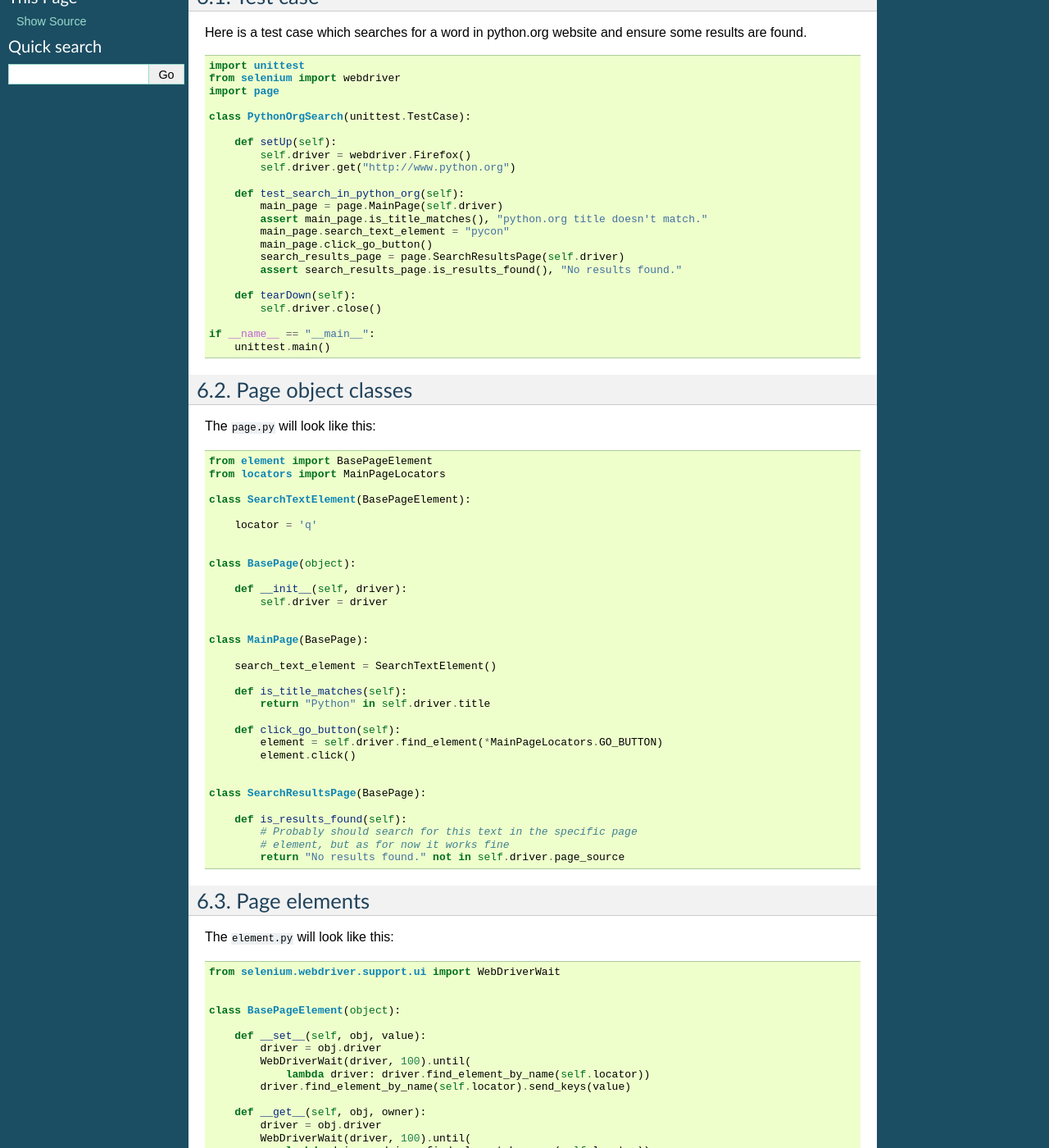
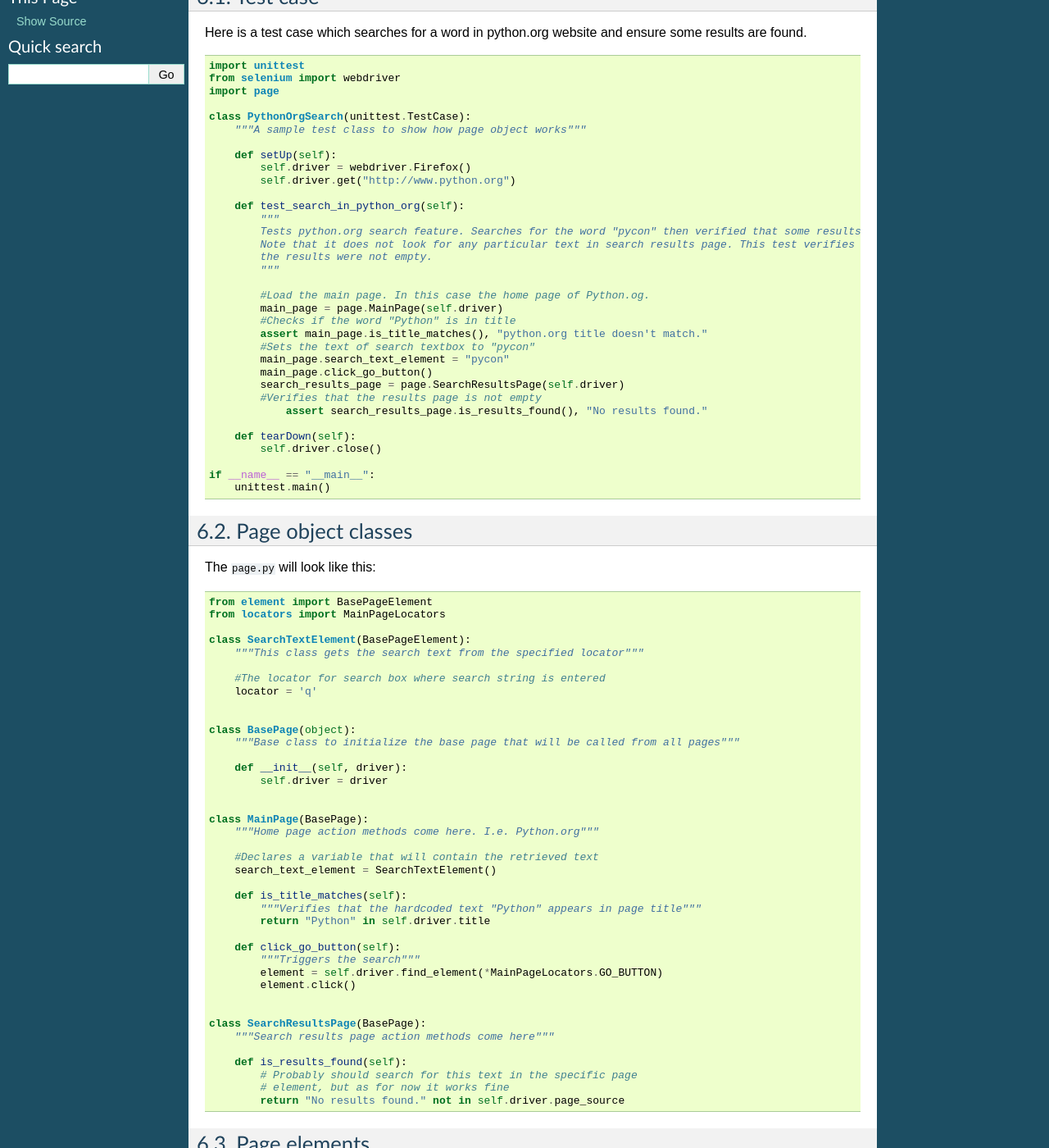
Before and after one commit to baijum/selenium-python, a Sphinx documentation site: the page built from source/page-objects.rst, in a window 1280 px wide and 1400 px high, scrolled down 286 px. Shown: the whole window at 82% size. Built offline with Sphinx 7.4.7, drawn with Linux system fonts in a browser that asks for light colours; some of the changed text lies outside the part shown.

Commit message:
Added pydocs and comments to clarify intent to newbies.

```diff
--- a/source/page-objects.rst
+++ b/source/page-objects.rst
@@ -31,18 +31,29 @@ and ensure some results are found.
   import page
 
   class PythonOrgSearch(unittest.TestCase):
+      """A sample test class to show how page object works"""
 
       def setUp(self):
           self.driver = webdriver.Firefox()
           self.driver.get("http://www.python.org")
 
       def test_search_in_python_org(self):
+          """
+          Tests python.org search feature. Searches for the word "pycon" then verified that some results show up.
+          Note that it does not look for any particular text in search results page. This test verifies that
+          the results were not empty.
+          """
+
+          #Load the main page. In this case the home page of Python.og.
           main_page = page.MainPage(self.driver)
+          #Checks if the word "Python" is in title
           assert main_page.is_title_matches(), "python.org title doesn't match."
-	  main_page.search_text_element = "pycon"
-	  main_page.click_go_button()
+          #Sets the text of search textbox to "pycon"
+          main_page.search_text_element = "pycon"
+          main_page.click_go_button()
           search_results_page = page.SearchResultsPage(self.driver)
-	  assert search_results_page.is_results_found(), "No results found."
+          #Verifies that the results page is not empty
+	      assert search_results_page.is_results_found(), "No results found."
 
       def tearDown(self):
           self.driver.close()
@@ -59,29 +70,37 @@ The ``page.py`` will look like this::
   from locators import MainPageLocators
 
   class SearchTextElement(BasePageElement):
+      """This class gets the search text from the specified locator"""
 
+      #The locator for search box where search string is entered
       locator = 'q'
 
 
   class BasePage(object):
+      """Base class to initialize the base page that will be called from all pages"""
 
       def __init__(self, driver):
           self.driver = driver
 
 
   class MainPage(BasePage):
+      """Home page action methods come here. I.e. Python.org"""
 
+      #Declares a variable that will contain the retrieved text
       search_text_element = SearchTextElement()
 
       def is_title_matches(self):
+          """Verifies that the hardcoded text "Python" appears in page title"""
           return "Python" in self.driver.title
 
       def click_go_button(self):
+          """Triggers the search"""
           element = self.driver.find_element(*MainPageLocators.GO_BUTTON)
           element.click()
 
 
   class SearchResultsPage(BasePage):
+      """Search results page action methods come here"""
 
       def is_results_found(self):
           # Probably should search for this text in the specific page
@@ -97,14 +116,17 @@ The ``element.py`` will look like this::
 
 
   class BasePageElement(object):
+      """Base page class that is initialized on every page object class."""
 
       def __set__(self, obj, value):
+          """Sets the text to the value supplied"""
           driver = obj.driver
           WebDriverWait(driver, 100).until(
               lambda driver: driver.find_element_by_name(self.locator))
           driver.find_element_by_name(self.locator).send_keys(value)
 
       def __get__(self, obj, owner):
+          """Gets the text of the specified object"""
           driver = obj.driver
           WebDriverWait(driver, 100).until(
               lambda driver: driver.find_element_by_name(self.locator))
@@ -119,7 +141,9 @@ The ``locators.py`` will look like this::
   from selenium.webdriver.common.by import By
 
   class MainPageLocators(object):
+      """A class for main page locators. All main page locators should come here"""
       GO_BUTTON = (By.ID, 'submit')
 
   class SearchResultsPageLocators(object):
+      """A class for search results locators. All search results locators should come here"""
       pass
```
